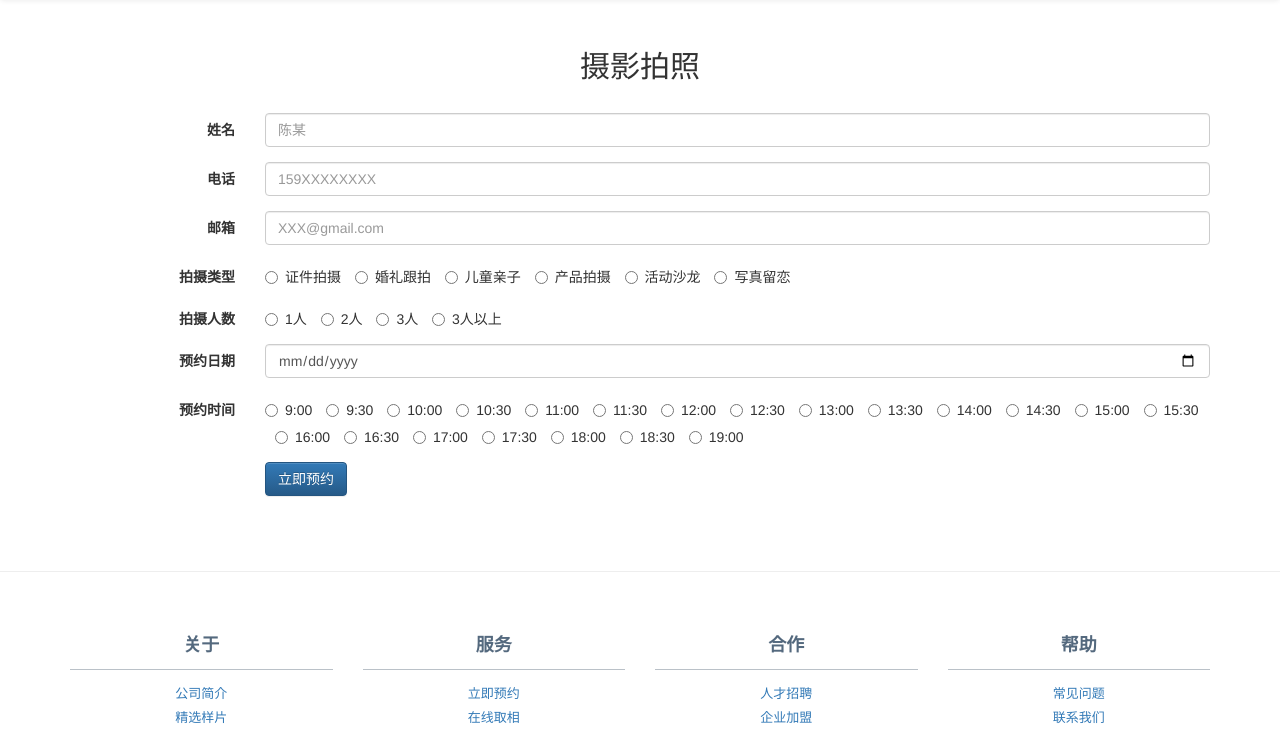
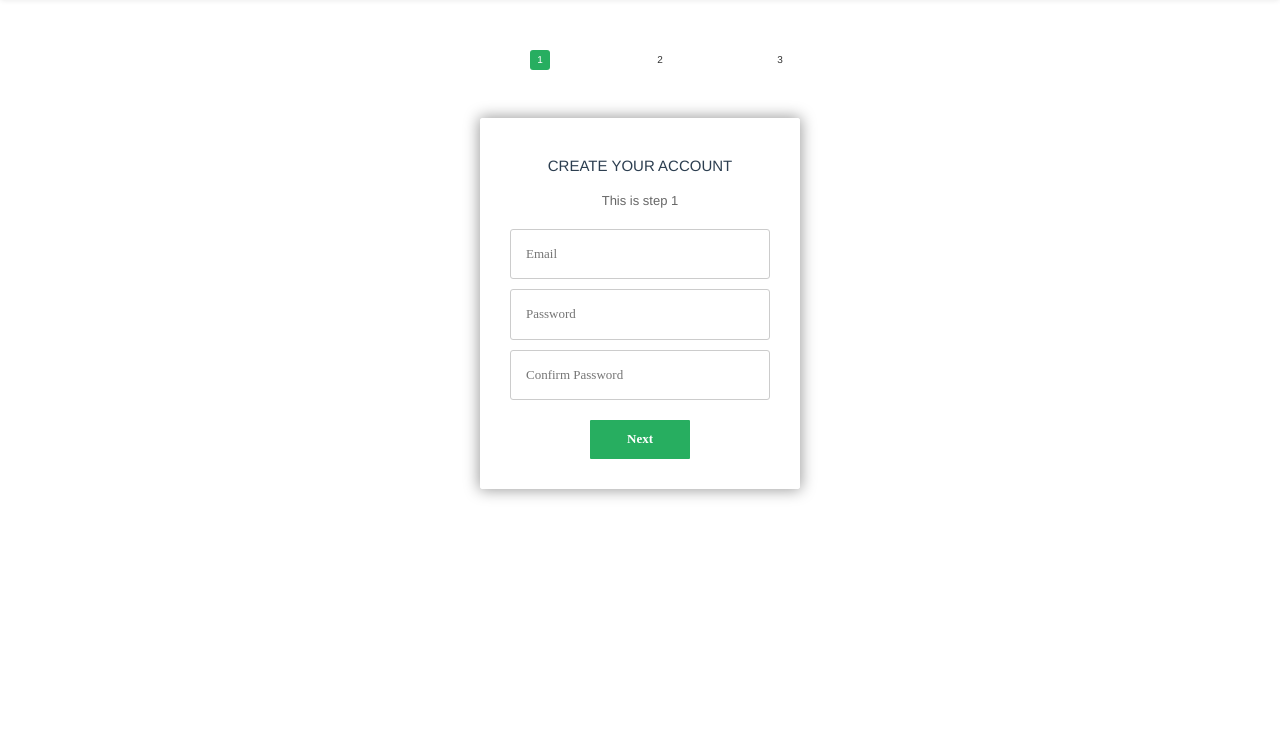
Before and after one commit to npmcdn-to-unpkg-bot/once2016, a Django app: page /appointment/ in a window 1280 px wide. Shown: the part 52-781 px from the top of the page. After the commit the page ends 549 px from the top, so only its background shows below. Run offline with Django 3.2, Linux system fonts and the light colour scheme; some libraries are stand-ins or nearby versions.

Commit message:
Implement fancy form in appointment page

```diff
--- a/website/home/static/css/style.css
+++ b/website/home/static/css/style.css
@@ -40,3 +40,125 @@
 
 .img_block{ position:relative; padding: 5px;}
 /* end of water fall style */
+
+
+/* appointment form style */
+
+/*custom font*/
+@import url(http://fonts.googleapis.com/css?family=Montserrat);
+
+/*form styles*/
+#msform {
+	width: 400px;
+	margin: 50px auto;
+	text-align: center;
+	position: relative;
+}
+#msform fieldset {
+	background: white;
+	border: 0 none;
+	border-radius: 3px;
+	box-shadow: 0 0 15px 1px rgba(0, 0, 0, 0.4);
+	padding: 20px 30px;
+	box-sizing: border-box;
+	width: 80%;
+	margin: 0 10%;
+
+	/*stacking fieldsets above each other*/
+	position: relative;
+}
+/*Hide all except first fieldset*/
+#msform fieldset:not(:first-of-type) {
+	display: none;
+}
+/*inputs*/
+#msform input, #msform textarea {
+	padding: 15px;
+	border: 1px solid #ccc;
+	border-radius: 3px;
+	margin-bottom: 10px;
+	width: 100%;
+	box-sizing: border-box;
+	font-family: montserrat;
+	color: #2C3E50;
+	font-size: 13px;
+}
+/*buttons*/
+#msform .action-button {
+	width: 100px;
+	background: #27AE60;
+	font-weight: bold;
+	color: white;
+	border: 0 none;
+	border-radius: 1px;
+	cursor: pointer;
+	padding: 10px 5px;
+	margin: 10px 5px;
+}
+#msform .action-button:hover, #msform .action-button:focus {
+	box-shadow: 0 0 0 2px white, 0 0 0 3px #27AE60;
+}
+/*headings*/
+.fs-title {
+	font-size: 15px;
+	text-transform: uppercase;
+	color: #2C3E50;
+	margin-bottom: 10px;
+}
+.fs-subtitle {
+	font-weight: normal;
+	font-size: 13px;
+	color: #666;
+	margin-bottom: 20px;
+}
+/*progressbar*/
+#progressbar {
+	margin-bottom: 30px;
+	overflow: hidden;
+	/*CSS counters to number the steps*/
+	counter-reset: step;
+}
+#progressbar li {
+	list-style-type: none;
+	color: white;
+	text-transform: uppercase;
+	font-size: 9px;
+	width: 33.33%;
+	float: left;
+	position: relative;
+}
+#progressbar li:before {
+	content: counter(step);
+	counter-increment: step;
+	width: 20px;
+	line-height: 20px;
+	display: block;
+	font-size: 10px;
+	color: #333;
+	background: white;
+	border-radius: 3px;
+	margin: 0 auto 5px auto;
+}
+/*progressbar connectors*/
+#progressbar li:after {
+	content: '';
+	width: 100%;
+	height: 2px;
+	background: white;
+	position: absolute;
+	left: -50%;
+	top: 9px;
+	z-index: -1; /*put it behind the numbers*/
+}
+#progressbar li:first-child:after {
+	/*connector not needed before the first step*/
+	content: none;
+}
+/*marking active/completed steps green*/
+/*The number of the step and the connector before it = green*/
+#progressbar li.active:before,  #progressbar li.active:after{
+	background: #27AE60;
+	color: white;
+}
+
+/* end of appointment form style */
--- /dev/null
+++ b/website/home/static/js/app.js
@@ -0,0 +1,84 @@
+
+// appointment form js
+
+//jQuery time
+var current_fs, next_fs, previous_fs; //fieldsets
+var left, opacity, scale; //fieldset properties which we will animate
+var animating; //flag to prevent quick multi-click glitches
+
+$(".next").click(function(){
+	if(animating) return false;
+	animating = true;
+
+	current_fs = $(this).parent();
+	next_fs = $(this).parent().next();
+
+	//activate next step on progressbar using the index of next_fs
+	$("#progressbar li").eq($("fieldset").index(next_fs)).addClass("active");
+
+	//show the next fieldset
+	next_fs.show();
+	//hide the current fieldset with style
+	current_fs.animate({opacity: 0}, {
+		step: function(now, mx) {
+			//as the opacity of current_fs reduces to 0 - stored in "now"
+			//1. scale current_fs down to 80%
+			scale = 1 - (1 - now) * 0.2;
+			//2. bring next_fs from the right(50%)
+			left = (now * 50)+"%";
+			//3. increase opacity of next_fs to 1 as it moves in
+			opacity = 1 - now;
+			current_fs.css({
+        'transform': 'scale('+scale+')',
+        'position': 'absolute'
+      });
+			next_fs.css({'left': left, 'opacity': opacity});
+		},
+		duration: 800,
+		complete: function(){
+			current_fs.hide();
+			animating = false;
+		},
+		//this comes from the custom easing plugin
+		easing: 'easeInOutBack'
+	});
+});
+
+$(".previous").click(function(){
+	if(animating) return false;
+	animating = true;
+
+	current_fs = $(this).parent();
+	previous_fs = $(this).parent().prev();
+
+	//de-activate current step on progressbar
+	$("#progressbar li").eq($("fieldset").index(current_fs)).removeClass("active");
+
+	//show the previous fieldset
+	previous_fs.show();
+	//hide the current fieldset with style
+	current_fs.animate({opacity: 0}, {
+		step: function(now, mx) {
+			//as the opacity of current_fs reduces to 0 - stored in "now"
+			//1. scale previous_fs from 80% to 100%
+			scale = 0.8 + (1 - now) * 0.2;
+			//2. take current_fs to the right(50%) - from 0%
+			left = ((1-now) * 50)+"%";
+			//3. increase opacity of previous_fs to 1 as it moves in
+			opacity = 1 - now;
+			current_fs.css({'left': left});
+			previous_fs.css({'transform': 'scale('+scale+')', 'opacity': opacity});
+		},
+		duration: 800,
+		complete: function(){
+			current_fs.hide();
+			animating = false;
+		},
+		//this comes from the custom easing plugin
+		easing: 'easeInOutBack'
+	});
+});
+
+$(".submit").click(function(){
+	return false;
+})
--- a/website/home/templates/appointment.html
+++ b/website/home/templates/appointment.html
@@ -1,6 +1,53 @@
 {% include "header.html" %}
 
+<!-- multistep form -->
+<form id="msform">
+	<!-- progressbar -->
+	<ul id="progressbar">
+		<li class="active">Account Setup</li>
+		<li>Social Profiles</li>
+		<li>Personal Details</li>
+	</ul>
+	<!-- fieldsets -->
+	<fieldset>
+		<h2 class="fs-title">Create your account</h2>
+		<h3 class="fs-subtitle">This is step 1</h3>
+		<input type="text" name="email" placeholder="Email" />
+		<input type="password" name="pass" placeholder="Password" />
+		<input type="password" name="cpass" placeholder="Confirm Password" />
+		<input type="button" name="next" class="next action-button" value="Next" />
+	</fieldset>
+	<fieldset>
+		<h2 class="fs-title">Social Profiles</h2>
+		<h3 class="fs-subtitle">Your presence on the social network</h3>
+		<input type="text" name="twitter" placeholder="Twitter" />
+		<input type="text" name="facebook" placeholder="Facebook" />
+		<input type="text" name="gplus" placeholder="Google Plus" />
+		<input type="button" name="previous" class="previous action-button" value="Previous" />
+		<input type="button" name="next" class="next action-button" value="Next" />
+	</fieldset>
+	<fieldset>
+		<h2 class="fs-title">Personal Details</h2>
+		<h3 class="fs-subtitle">We will never sell it</h3>
+		<input type="text" name="fname" placeholder="First Name" />
+		<input type="text" name="lname" placeholder="Last Name" />
+		<input type="text" name="phone" placeholder="Phone" />
+		<textarea name="address" placeholder="Address"></textarea>
+		<input type="button" name="previous" class="previous action-button" value="Previous" />
+		<input type="submit" name="submit" class="submit action-button" value="Submit" />
+	</fieldset>
+</form>
 
+
+
+
+
+
+
+
+
+
+<!--
 <div class="container">
 
 	<div class="text-center" style='margin:30px auto'><h2>摄影拍照</h2></div>
@@ -75,7 +122,7 @@
 
 
 		<div class="form-group">
-			<!-- refer to https://developer.mozilla.org/en-US/docs/Web/HTML/Element/input/date -->
+			<!-- refer to https://developer.mozilla.org/en-US/docs/Web/HTML/Element/input/date --
 			<label for="inputPassword3" class="col-sm-2 control-label">预约日期</label>
 			<div class="col-sm-10">
 				<input type="date" name="appointment_date" class="form-control" id="inputPassword3">
@@ -87,7 +134,7 @@
 			<label for="inputPassword3" class="col-sm-2 control-label">预约时间</label>
 			<div class="col-sm-10">
 
-				<!-- <div class="radio disabled">, refer to http://getbootstrap.com/css/#checkboxes-and-radios -->
+				<!-- <div class="radio disabled">, refer to http://getbootstrap.com/css/#checkboxes-and-radios --
 				<label class="radio-inline">
 					<input type="radio" name="appointment_time" id="time1" value="time1"> 9:00
 				</label>
@@ -166,6 +213,29 @@
 	</form>
 
 </div>
+-->
 
+</body>
 
-{% include "footer.html" %}
+<script src="/static/jquery/dist/jquery.min.js"></script>
+<script type="text/javascript" src="/static/bootstrap/dist/js/bootstrap.min.js"></script>
+
+<script src="/static/masonry/dist/masonry.pkgd.min.js"></script>
+<script>
+	$(function(){
+
+		var $waterfall = $('#waterfall');
+
+		$waterfall.masonry({
+			columnWidth: 230
+		});
+
+	});
+</script>
+
+<script type="text/javascript" src="/static/masonry/dist/masonry.pkgd.min.js"></script>
+
+<script src="/static/js/jquery.easing.1.3.js"></script>
+<script src="/static/js/app.js"></script>
+
+</html>
--- a/website/home/templates/footer.html
+++ b/website/home/templates/footer.html
@@ -73,6 +73,9 @@
 
   <script type="text/javascript" src="/static/masonry/dist/masonry.pkgd.min.js"></script>
 
+<script src="/static/js/jquery.easing.1.3.js"></script>
+  <script src="/static/js/app.js"></script>
+
 
 <!--
 <style>
```
Also changed, not shown: website/home/static/js/jquery.easing.1.3.js (added).
